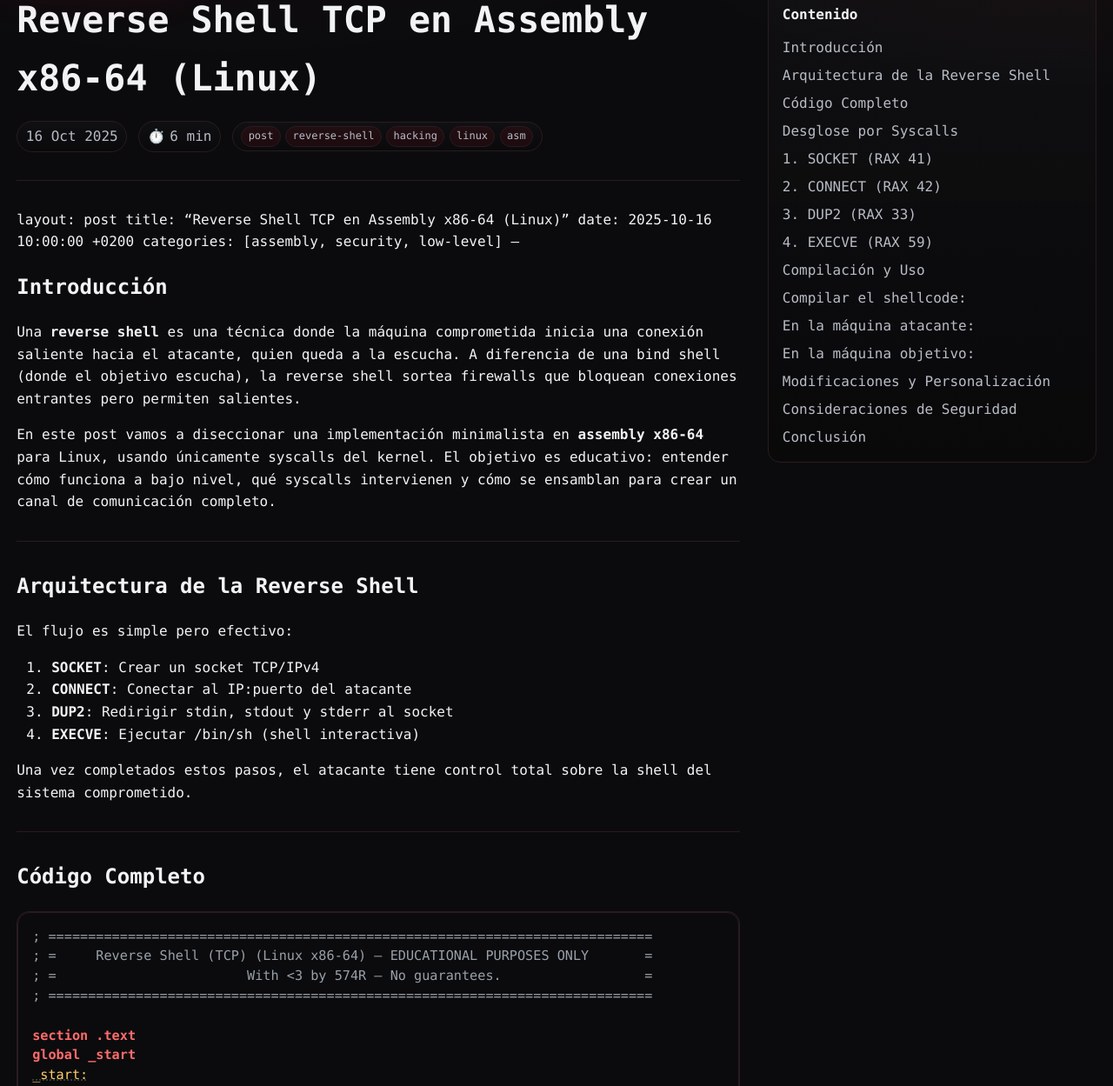
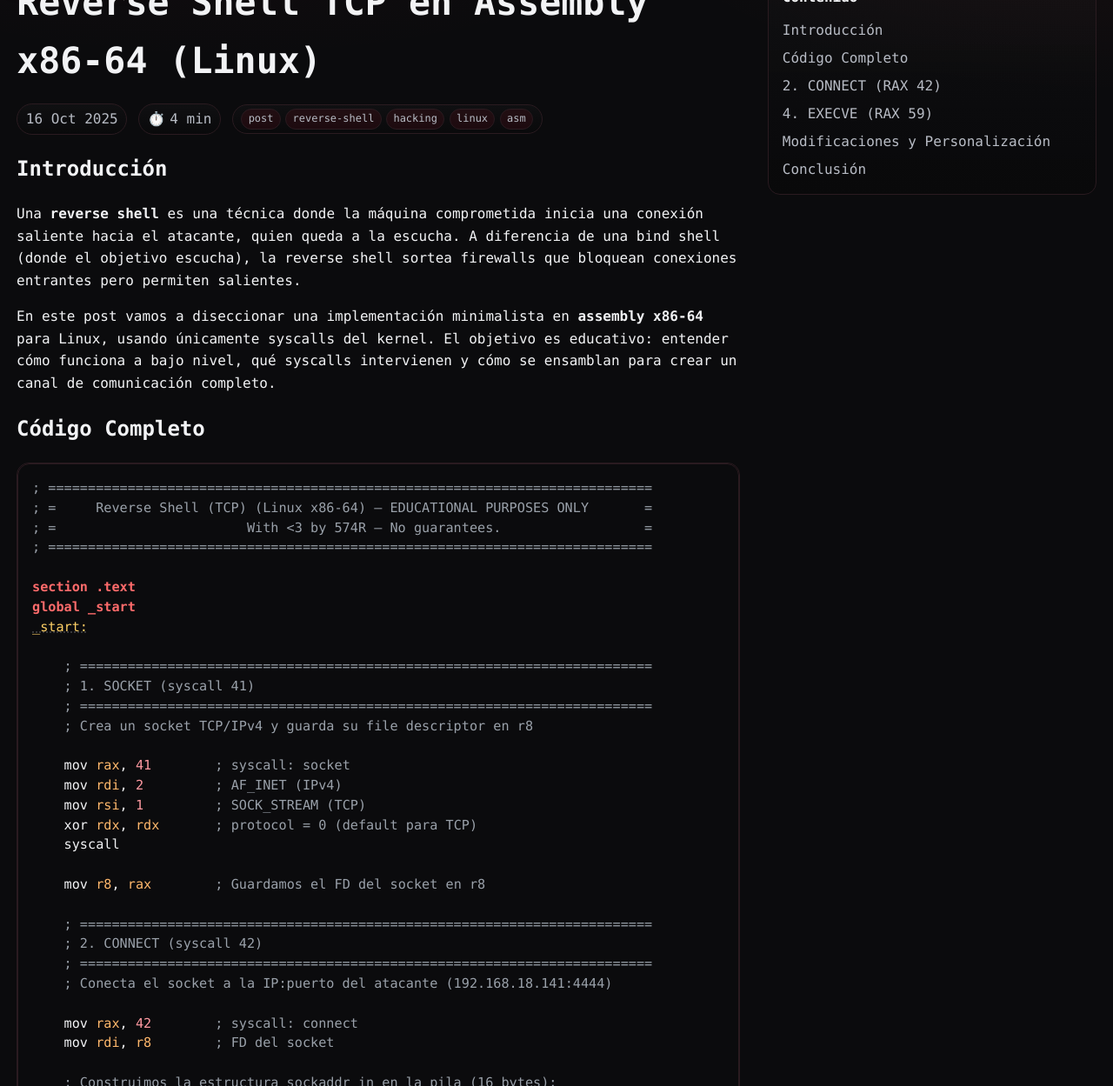
Before and after one commit to 0x574R/0x574R.github.io, a Jekyll site: the page built from _posts/2025-10-16-reverse-shell-tcp-asm.md, in a window 1280 px wide and 1400 px high, cut to the strip 151-1400 px from the top of the window. Shown: the whole strip at 87% size. Built offline with Jekyll 4.4.1, drawn with Linux system fonts in a browser that asks for light colours; a style sheet for code colours, icons or effects is not loaded; some of the changed text lies outside the part shown.

Commit message:
Add files via upload

````diff
--- a/_posts/2025-10-16-reverse-shell-tcp-asm.md
+++ b/_posts/2025-10-16-reverse-shell-tcp-asm.md
@@ -5,34 +5,11 @@
 tags: [post, reverse-shell, hacking, linux, asm]
 ---
 
----
-layout: post
-title: "Reverse Shell TCP en Assembly x86-64 (Linux)"
-date: 2025-10-16 10:00:00 +0200
-categories: [assembly, security, low-level]
----
-
 ## Introducción
 
 Una **reverse shell** es una técnica donde la máquina comprometida inicia una conexión saliente hacia el atacante, quien queda a la escucha. A diferencia de una bind shell (donde el objetivo escucha), la reverse shell sortea firewalls que bloquean conexiones entrantes pero permiten salientes.
 
 En este post vamos a diseccionar una implementación minimalista en **assembly x86-64** para Linux, usando únicamente syscalls del kernel. El objetivo es educativo: entender cómo funciona a bajo nivel, qué syscalls intervienen y cómo se ensamblan para crear un canal de comunicación completo.
-
----
-
-## Arquitectura de la Reverse Shell
-
-El flujo es simple pero efectivo:
-
-1. **SOCKET**: Crear un socket TCP/IPv4
-2. **CONNECT**: Conectar al IP:puerto del atacante
-3. **DUP2**: Redirigir stdin, stdout y stderr al socket
-4. **EXECVE**: Ejecutar `/bin/sh` (shell interactiva)
-
-Una vez completados estos pasos, el atacante tiene control total sobre la shell del sistema comprometido.
-
----
-
 ## Código Completo
 
 ```nasm
@@ -132,28 +109,6 @@
     xor rdi, rdi       ; exit code = 0
     syscall
 ```
-
----
-
-## Desglose por Syscalls
-
-### 1. SOCKET (RAX 41)
-
-Crea un **objeto de comunicación** y devuelve un file descriptor (FD). En este caso, un socket TCP/IPv4.
-
-**Argumentos:**
-- `rdi = 2` → `AF_INET` (familia IPv4)
-- `rsi = 1` → `SOCK_STREAM` (TCP, orientado a conexión)
-- `rdx = 0` → Protocolo por defecto (TCP para `SOCK_STREAM`)
-
-**Retorno:**
-- `rax ≥ 0` → FD del socket creado
-- `rax < 0` → Error (EAFNOSUPPORT, EMFILE, etc.)
-
-El socket recién creado es solo una estructura en memoria del kernel. No tiene IP ni puerto asignados hasta que se haga `bind()` (para servidores) o `connect()` (para clientes).
-
----
-
 ### 2. CONNECT (RAX 42)
 
 Inicia el **handshake TCP** (SYN → SYN/ACK → ACK) con el servidor remoto especificado en la estructura `sockaddr_in`.
@@ -177,25 +132,6 @@
 **Retorno:**
 - `rax = 0` → Conexión establecida
 - `rax < 0` → Error (ECONNREFUSED, ETIMEDOUT, ENETUNREACH, etc.)
-
----
-
-### 3. DUP2 (RAX 33)
-
-Duplica un file descriptor sobre otro, cerrando primero el destino si estaba abierto. Ambos FDs quedan apuntando a la misma **open file description** (mismo offset y flags).
-
-**Argumentos:**
-- `rdi = r8` → `oldfd` (socket FD)
-- `rsi = 0, 1, 2` → `newfd` (stdin, stdout, stderr)
-
-**Efecto:** Después del loop, cualquier lectura de stdin o escritura a stdout/stderr del proceso se redirige al socket TCP. Cuando se ejecute la shell, su entrada/salida viajará por la red.
-
-**Retorno:**
-- `rax = newfd` → Éxito
-- `rax < 0` → Error (EBADF, EMFILE)
-
----
-
 ### 4. EXECVE (RAX 59)
 
 Reemplaza la imagen del proceso actual por `/bin/sh`. El PID no cambia, pero el código, heap y stack se descartan completamente.
@@ -213,34 +149,6 @@
 **Retorno:**
 - No hay retorno si tiene éxito (el proceso "es" ahora `/bin/sh`)
 - `rax < 0` → Error (ENOENT, EACCES, ENOEXEC, etc.)
-
----
-
-## Compilación y Uso
-
-### Compilar el shellcode:
-
-```bash
-nasm -f elf64 reverse_tcp_x86-64.asm -o reverse_tcp.o
-ld reverse_tcp.o -o reverse_tcp
-```
-
-### En la máquina atacante:
-
-```bash
-nc -lvnp 4444
-```
-
-### En la máquina objetivo:
-
-```bash
-./reverse_tcp
-```
-
-Si todo funciona correctamente, obtendrás una shell interactiva en el listener de netcat.
-
----
-
 ## Modificaciones y Personalización
 
 Para adaptar esta reverse shell a tu entorno:
@@ -256,22 +164,6 @@
 ```nasm
 mov r10, 0x0100000a1f900002
 ```
-
----
-
-## Consideraciones de Seguridad
-
-⚠️ **Disclaimer:** Este código es **exclusivamente educativo**. Su uso malicioso es **ilegal** y puede acarrear consecuencias penales graves.
-
-**Defensa contra reverse shells:**
-- Firewalls de salida (egress filtering)
-- Monitoreo de conexiones salientes inusuales
-- IDS/IPS con reglas para detectar patrones de shells
-- SELinux/AppArmor para restringir `execve()` y `connect()`
-- Análisis de procesos que llaman syscalls sospechosas
-
----
-
 ## Conclusión
 
 Esta reverse shell demuestra la potencia de las syscalls directas: en menos de 60 líneas de assembly, hemos construido un canal bidireccional completamente funcional. Entender estos fundamentos es crucial tanto para desarrollar exploits como para defenderse de ellos.
--- a/assets/css/main.css
+++ b/assets/css/main.css
@@ -101,7 +101,7 @@
 kbd{ background:var(--card-2); border:1px solid var(--border); padding:.06rem .35rem; border-radius:6px }
 
 /* Reveal */
-.reveal{opacity:0; transform:translateY(6px); transition:opacity .22s ease, transform .22s ease}
+.reveal{opacity:0.01; transform:translate3d(0,4px,0); will-change:transform,opacity; backface-visibility:hidden; transition:opacity .16s cubic-bezier(.2,.8,.2,1), transform .16s cubic-bezier(.2,.8,.2,1)}
 .reveal.is-in{ opacity:1; transform:none }
 
 
@@ -248,7 +248,7 @@
 
 /* ===== Animations ===== */
 @keyframes fadeUp { from{opacity:0; transform: translateY(8px)} to{opacity:1; transform:none} }
-.reveal{opacity:0; transform:translateY(6px); transition:opacity .22s ease, transform .22s ease}
+.reveal{opacity:0.01; transform:translate3d(0,4px,0); will-change:transform,opacity; backface-visibility:hidden; transition:opacity .16s cubic-bezier(.2,.8,.2,1), transform .16s cubic-bezier(.2,.8,.2,1)}
 .reveal.is-in{ opacity:1; transform:none }
 .tilt-in{ will-change: transform; transform: perspective(800px) rotateX(2deg) translateY(6px); transition: transform .4s ease, box-shadow .4s ease }
 .tilt-in.is-in{ transform: none }
@@ -263,7 +263,7 @@
 
 /* Reveal */
 @keyframes fadeUp{ from{opacity:0; transform:translateY(8px)} to{opacity:1; transform:none} }
-.reveal{opacity:0; transform:translateY(6px); transition:opacity .22s ease, transform .22s ease}
+.reveal{opacity:0.01; transform:translate3d(0,4px,0); will-change:transform,opacity; backface-visibility:hidden; transition:opacity .16s cubic-bezier(.2,.8,.2,1), transform .16s cubic-bezier(.2,.8,.2,1)}
 .reveal.is-in{ opacity:1; transform:none }
 .tilt-in{ transform: perspective(800px) rotateX(2deg) translateY(6px); transition: transform .4s ease, box-shadow .4s ease }
 .tilt-in.is-in{ transform:none }
@@ -304,12 +304,12 @@
 
 
 /* Reveal base */
-.reveal{opacity:0; transform:translateY(6px); transition:opacity .22s ease, transform .22s ease}
+.reveal{opacity:0.01; transform:translate3d(0,4px,0); will-change:transform,opacity; backface-visibility:hidden; transition:opacity .16s cubic-bezier(.2,.8,.2,1), transform .16s cubic-bezier(.2,.8,.2,1)}
 .reveal.is-in{ opacity:1; transform:none; }
 
 .site .logo{height:64px; display:block}
 
-@media (prefers-reduced-motion: reduce){ .reveal{transition:none !important} }
+@media (prefers-reduced-motion: reduce){ .reveal{opacity:0.01; transform:translate3d(0,4px,0); will-change:transform,opacity; backface-visibility:hidden; transition:opacity .16s cubic-bezier(.2,.8,.2,1), transform .16s cubic-bezier(.2,.8,.2,1)} }
 
 
 /* Header compact mode */
@@ -317,3 +317,11 @@
 header .header-inner{ min-height: unset; }
 .site .logo{ height: 58px; display:block } /* slightly smaller than 64px */
 .site nav a{ font-size: .95rem; padding: .25rem .6rem; line-height: 1.1; }
+
+
+
+/* Header ultra-compact but proportional */
+header.site{ padding: 2px 0; }
+header .header-inner{ min-height: unset; }
+.site .logo{ height: 46px; display:block; object-fit: contain; image-rendering: -webkit-optimize-contrast; }
+.site nav a{ font-size: .92rem; padding: .18rem .50rem; line-height: 1.1; }
--- a/assets/js/main.js
+++ b/assets/js/main.js
@@ -3,7 +3,7 @@
 // Reveal engine (single IntersectionObserver) + helpers
 (function(){
   const observed = new Set();
-  const io = new IntersectionObserver((entries)=>{ entries.forEach(e=>{ if(e.isIntersecting){ e.target.classList.add('is-in'); io.unobserve(e.target); } }); }, { threshold: .01, rootMargin: "0px 0px -35% 0px" });
+  const io = new IntersectionObserver((entries)=>{ entries.forEach(e=>{ if(e.isIntersecting){ e.target.classList.add('is-in'); io.unobserve(e.target); } }); }, { threshold: .01, rootMargin: "0px 0px -65% 0px" });
 
   function addReveal(els, stagger=0){
     els.forEach((el, i)=>{
@@ -18,7 +18,7 @@
 
   // Index grid: staggered cards
   const gridCards = Array.from(document.querySelectorAll('.grid .card'));
-  if(gridCards.length) addReveal(gridCards, 24); // fast
+  if(gridCards.length) addReveal(gridCards, 8); // fast
 
   // Post utilities: reading time + dynamic ToC + reveal of blocks
   (function(){
@@ -49,7 +49,7 @@
 
     // Reveal post blocks with small stagger (fast)
     const blocks = Array.from(container.children);
-    addReveal(blocks, 12);
+    addReveal(blocks, 6);
   })();
 
   // Hero terminals typing: reverse shell then `id`
@@ -97,7 +97,7 @@
 
     const grid = document.querySelector('.term-grid');
     let played = false;
-    const ioHero = new IntersectionObserver((entries)=>{ entries.forEach(e=>{ if(e.isIntersecting && !played){ played = true; run(); ioHero.unobserve(e.target); } }); }, { threshold: .01, rootMargin: "0px 0px -35% 0px" });
+    const ioHero = new IntersectionObserver((entries)=>{ entries.forEach(e=>{ if(e.isIntersecting && !played){ played = true; run(); ioHero.unobserve(e.target); } }); }, { threshold: .01, rootMargin: "0px 0px -65% 0px" });
     if(grid) ioHero.observe(grid); else run();
   })();
 })();
````
